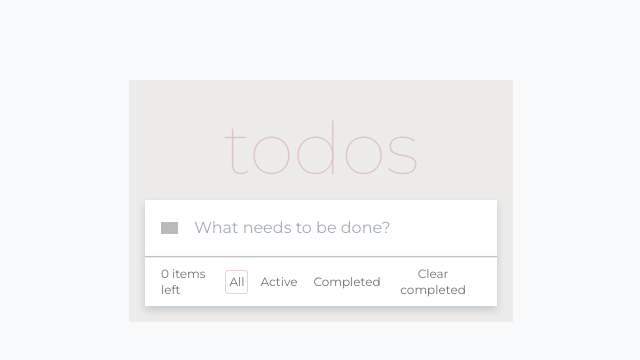
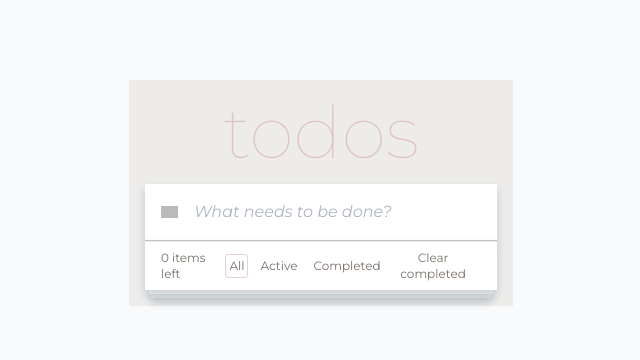
Before and after one commit to i0ji/t_todo_app, a React (Vite) app: page / in a window 1280 px wide. Shown: the top 360 px of the page, without its empty margins (319-959 px from the left). Built offline with nearby package versions, Linux system fonts and the light colour scheme; grey boxes are pictures that could not be loaded.

Commit message:
style: upper/lower layout set

```diff
--- a/src/App.scss
+++ b/src/App.scss
@@ -1,12 +1,31 @@
 main {
-  @apply p-4 flex flex-col;
+  @apply p-4 flex flex-col relative;
   background-color: rgba(231, 229, 228, 0.664);
   width: 30vw;
   max-height: 83vh;
 
   h1 {
-    @apply text-center text-7xl py-4;
+    @apply text-center text-7xl pb-4;
     color: rgba(165, 42, 42, 0.199);
     font-weight: lighter;
   }
+
+  #upperLayout {
+    @apply absolute z-20 bg-stone-100 self-center;
+    height: 4px;
+    width: calc(100% - 2.5rem);
+    bottom: calc(1rem - 4px);
+    box-shadow: 0px 4px 8px 0px rgba(34, 60, 80, 0.4);
+    opacity: 0.9;
+  }
+
+  #lowerLayout {
+    @apply absolute z-10 bg-stone-100 self-center;
+    height: 4px;
+    width: calc(100% - 2.7rem);
+    position: absolute;
+    bottom: calc(1rem - 8px);
+    box-shadow: 0px 4px 8px 0px rgba(34, 60, 80, 0.3);
+    opacity: 0.8;
+  }
 }
--- a/src/App.tsx
+++ b/src/App.tsx
@@ -14,6 +14,8 @@ export default function App() {
         toggleTask={toggleTask}
         removeCompleteTasks={removeCompleteTasks}
       />
+      <div id='upperLayout'></div>
+      <div id='lowerLayout'></div>
     </main>
   );
 };
--- a/src/components/TaskList.tsx
+++ b/src/components/TaskList.tsx
@@ -62,7 +62,12 @@ export default function TaskList({
                     </button>
                 </div>
                 <button onClick={() => removeCompleteTasks()}>Clear completed</button>
+
+
             </div>
+            <div className={styles.upperLayout}></div>
+
+
         </>
     );
 };
--- a/src/components/components.module.scss
+++ b/src/components/components.module.scss
@@ -12,7 +12,8 @@
   }
 
   input::-webkit-input-placeholder {
-    opacity: 0.9;
+    opacity: 0.8;
+    font-style: italic;
   }
 
   button {
@@ -97,7 +98,7 @@
 }
 
 .taskListControl {
-  @apply grid items-center text-xs text-stone-500 bg-white px-4 z-30;
+  @apply grid items-center text-xs text-stone-500 bg-white px-4 z-30 relative;
   grid-template-columns: 20% 50% 30%;
   font-weight: 400;
   border-top: 1px solid rgba(128, 128, 128, 0.144);
@@ -120,7 +121,6 @@
     border-radius: 3px;
   }
 }
-
 @media (max-width: 1050px) {
   .taskListControl {
     height: 10rem;
--- a/src/index.scss
+++ b/src/index.scss
@@ -6,7 +6,7 @@
 @import "styles/_scroll.scss";
 
 body {
-  @apply flex justify-center bg-gray-50 my-20 relative;
+  @apply flex justify-center bg-gray-50 my-20;
   width: 100vw;
   height: 80vh;
   color: black;
```
Also changed, not shown: 1 other file (tests, documents, lock files or other folders).
